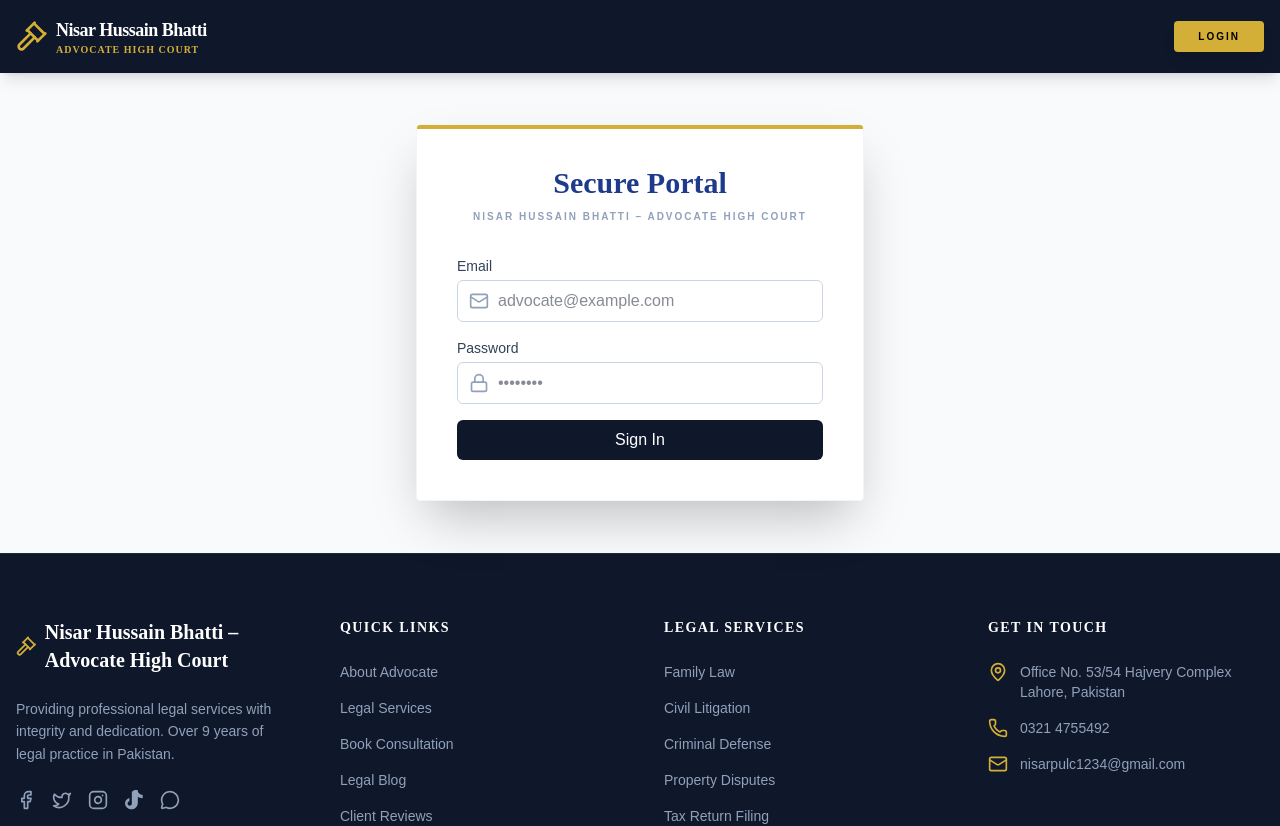
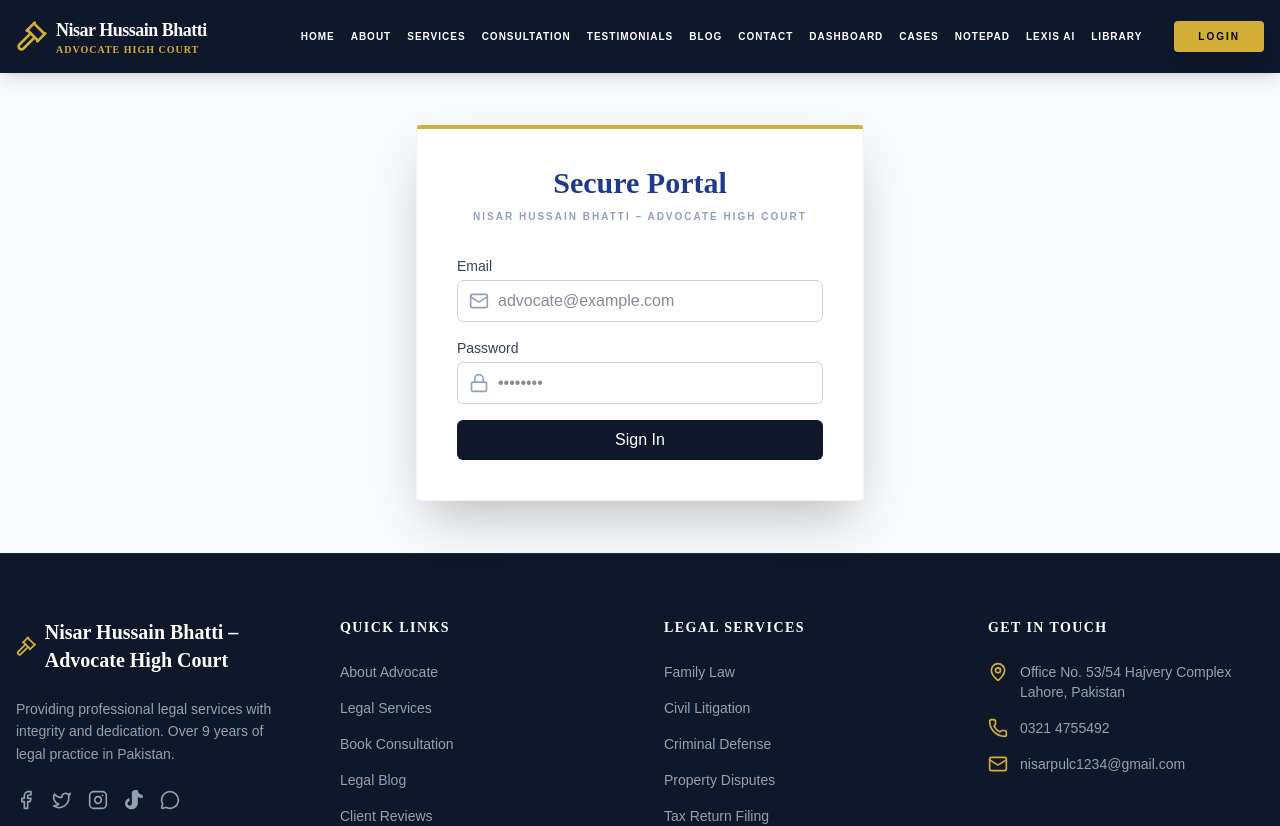
Before and after one commit to aidevyasmin/LEXIS-ASSISTANT, a React (Vite) app in the folder frontend/: page /login in a window 1280 px wide. Shown: the top 826 px of the page. Built offline with nearby package versions, Linux system fonts and the light colour scheme.

Commit message:
Fix Vercel routing

```diff
--- a/frontend/src/components/layout/Header.tsx
+++ b/frontend/src/components/layout/Header.tsx
@@ -1,5 +1,5 @@
 import { Link, useNavigate } from 'react-router-dom';
-import { Gavel, User, LogOut, Menu, X } from 'lucide-react';
+import { Gavel, LogOut, Menu, X } from 'lucide-react';
 import { useState } from 'react';
 
 const Header = () => {
@@ -20,6 +20,11 @@ const Header = () => {
     { fullName: 'Testimonials', path: '/testimonials' },
     { fullName: 'Blog', path: '/blog' },
     { fullName: 'Contact', path: '/contact' },
+    { fullName: 'Dashboard', path: '/dashboard' },
+    { fullName: 'Cases', path: '/cases' },
+    { fullName: 'Notepad', path: '/notes' },
+    { fullName: 'Lexis AI', path: '/ai-assistant' },
+    { fullName: 'Library', path: '/library' },
   ];
 
   return (
@@ -34,24 +39,17 @@ const Header = () => {
         </Link>
 
         {/* Desktop Nav */}
-        <nav className="hidden lg:flex items-center space-x-6 text-[10px] font-bold uppercase tracking-widest">
+        <nav className="hidden lg:flex items-center space-x-4 text-[10px] font-bold uppercase tracking-widest">
           {navLinks.map((link) => (
-            <Link key={link.name} to={link.path} className="hover:text-legal-gold transition-colors">
-              {link.name}
+            <Link key={link.fullName} to={link.path} className="hover:text-legal-gold transition-colors">
+              {link.fullName}
             </Link>
           ))}
 
           {token ? (
-            <div className="flex items-center space-x-4 border-l border-slate-700 ml-4 pl-4 text-[10px] font-bold">
-              <Link to="/dashboard" className="hover:text-legal-gold transition-colors">Dashboard</Link>
-              <Link to="/cases" className="hover:text-legal-gold transition-colors">Cases</Link>
-              <Link to="/notes" className="hover:text-legal-gold transition-colors">Notepad</Link>
-              <Link to="/ai-assistant" className="hover:text-legal-gold transition-colors">Lexis AI</Link>
-              <Link to="/library" className="hover:text-legal-gold transition-colors">Library</Link>
-              <button onClick={handleLogout} className="text-red-400 hover:text-red-300 transition-colors ml-2">
-                <LogOut className="w-5 h-5" />
-              </button>
-            </div>
+            <button onClick={handleLogout} className="text-red-400 hover:text-red-300 transition-colors ml-4">
+              <LogOut className="w-5 h-5" />
+            </button>
           ) : (
             <Link to="/login" className="bg-legal-gold hover:bg-white text-black px-6 py-2 rounded-sm transition-all text-[10px] uppercase tracking-[0.2em] font-bold ml-4 shadow-lg">
               Login
@@ -70,31 +68,16 @@ const Header = () => {
         <div className="lg:hidden bg-slate-800 absolute top-full left-0 w-full border-t border-slate-700 shadow-2xl animate-in slide-in-from-top duration-300">
           <nav className="flex flex-col p-4 space-y-4 text-sm font-medium uppercase tracking-wider">
             {navLinks.map((link) => (
-              <Link
-                key={link.name}
-                to={link.path}
-                className="hover:text-legal-gold transition-colors py-2 border-b border-slate-700/50"
-                onClick={() => setIsMenuOpen(false)}
-              >
-                {link.name}
+              <Link key={link.fullName} to={link.path} className="hover:text-legal-gold transition-colors py-2 border-b border-slate-700/50" onClick={() => setIsMenuOpen(false)}>
+                {link.fullName}
               </Link>
             ))}
             {token ? (
-              <>
-                <Link to="/dashboard" className="hover:text-legal-gold transition-colors py-2 border-b border-slate-700/50" onClick={() => setIsMenuOpen(false)}>Dashboard</Link>
-                <Link to="/cases" className="hover:text-legal-gold transition-colors py-2 border-b border-slate-700/50" onClick={() => setIsMenuOpen(false)}>Cases</Link>
-                <Link to="/notes" className="hover:text-legal-gold transition-colors py-2 border-b border-slate-700/50" onClick={() => setIsMenuOpen(false)}>Notepad</Link>
-                <Link to="/ai-assistant" className="hover:text-legal-gold transition-colors py-2 border-b border-slate-700/50" onClick={() => setIsMenuOpen(false)}>Lexis AI</Link>
-                <Link to="/library" className="hover:text-legal-gold transition-colors py-2 border-b border-slate-700/50" onClick={() => setIsMenuOpen(false)}>Library</Link>
-                <button onClick={handleLogout} className="text-red-400 flex items-center space-x-2 py-4">
-                  <LogOut className="w-5 h-5" />
-                  <span>Logout</span>
-                </button>
-              </>
+              <button onClick={handleLogout} className="text-red-400 flex items-center space-x-2 py-4">
+                <LogOut className="w-5 h-5" /> <span>Logout</span>
+              </button>
             ) : (
-              <Link to="/login" className="bg-legal-gold text-black text-center py-3 rounded-sm font-bold mt-2" onClick={() => setIsMenuOpen(false)}>
-                Login
-              </Link>
+              <Link to="/login" className="bg-legal-gold text-black text-center py-3 rounded-sm font-bold mt-2" onClick={() => setIsMenuOpen(false)}>Login</Link>
             )}
           </nav>
         </div>
@@ -104,3 +87,8 @@ const Header = () => {
 };
 
 export default Header;
+{/* Header ke Desktop Nav mein, navLinks ke loop ke baad, ye add karein: */}
+<div className="flex items-center space-x-4 border-l border-slate-700 ml-4 pl-4">
+  <a href="tel:03214755492" className="hover:text-legal-gold transition-colors">Call Now</a>
+  <a href="mailto:nisarpulc1234@gmail.com" className="hover:text-legal-gold transition-colors">Email</a>
+</div>
```
